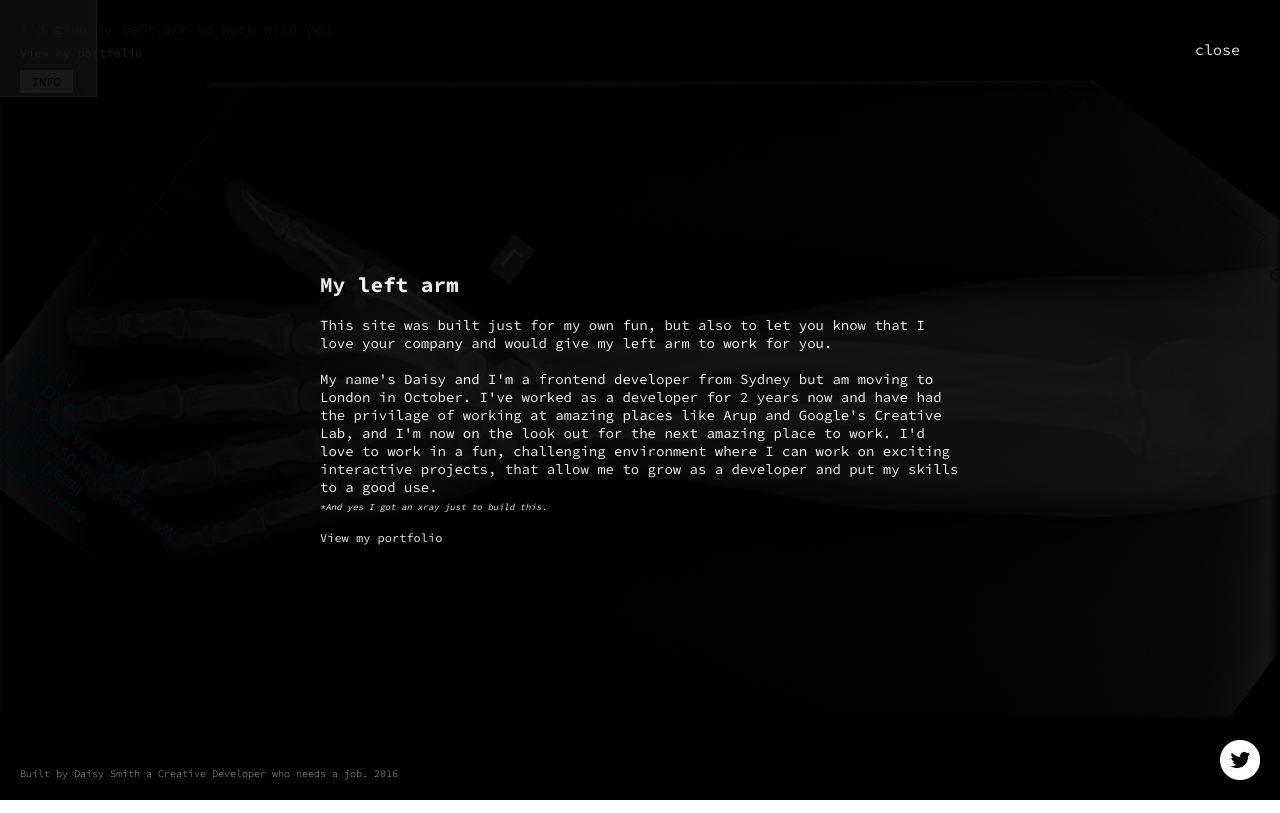
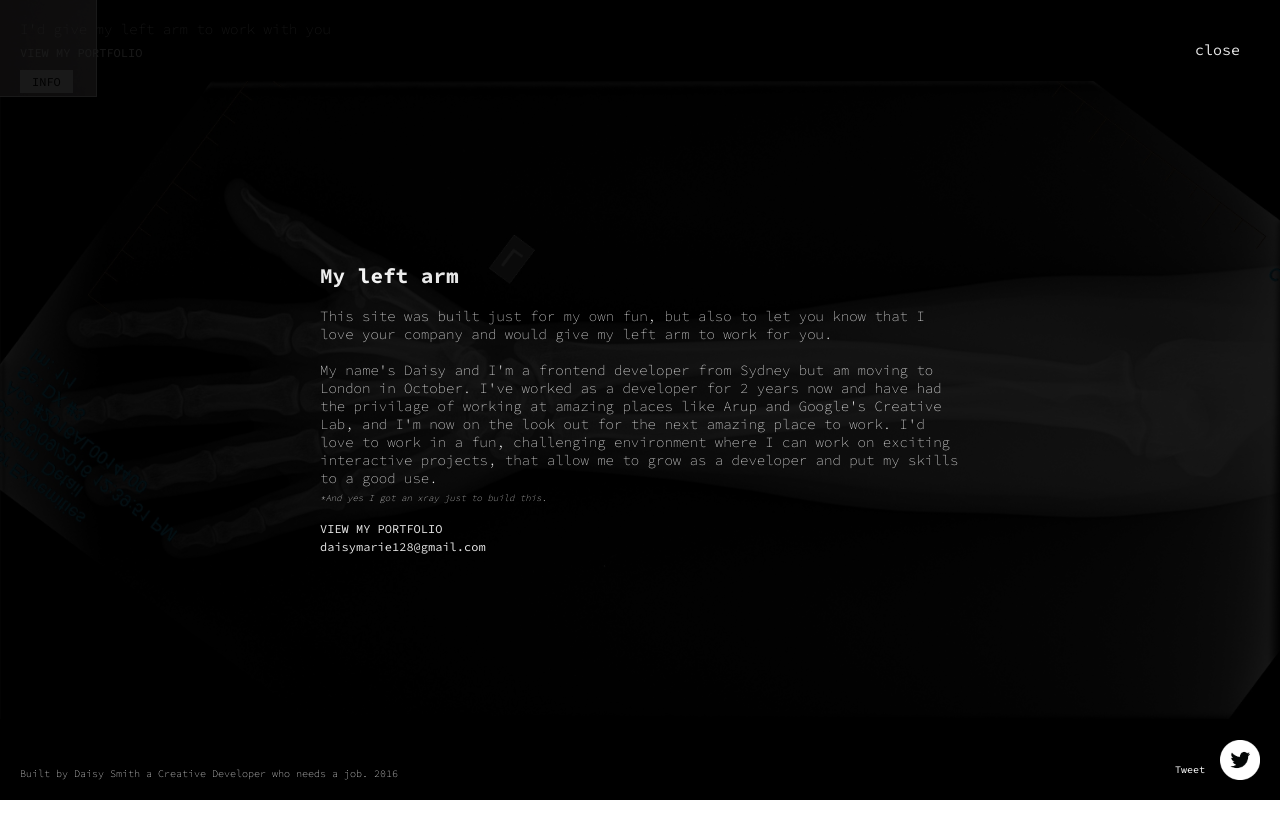
Before and after one commit to daisymarie128/my-left-arm, a plain HTML site: page index.html in a window 1280 px wide. Both pictures are taken after a click on the element "INFO". Drawn offline with nearby package versions, Linux system fonts and the light colour scheme.

Commit message:
added tweet button plus styles

```diff
--- a/index.html
+++ b/index.html
@@ -36,6 +36,8 @@
           <i>*And yes I got an xray just to build this.</i>
           </p>
           <a class="portfolio-link" target="_blank" href="http://daisymarie128.github.io/">View my portfolio</a>
+          <br>
+          <a class="portfolio-link" href="mailto:daisymarie128@gmail.com">daisymarie128@gmail.com</a>
         </div>
       </div>
       <p class="copyright">Built by Daisy Smith a Creative Developer who needs a job. 2016</p>
--- a/style.css
+++ b/style.css
@@ -47,6 +47,7 @@ a {
   font-weight: 400;
   font-size: 1.2rem;
   cursor: pointer;
+  text-transform: uppercase;
 }
 
 .copyright {
@@ -62,6 +63,13 @@ a {
   bottom: 0;
   right: 0;
 }
+
+.twitter-share-button {
+  position: absolute !important;
+  bottom: 24px;
+  right: 75px;
+}
+
 
 
 /*----------------------
@@ -115,12 +123,17 @@ a {
   left: 50%;
   transform: translate( -50%, -50%);
   font-size: 1.4rem;
+  font-weight: 200;
 }
 
 #pop-out-text .portfolio-link{
   position: relative;
   top: 0;
   margin: 0;
+}
+
+#pop-out-text .portfolio-link:last-of-type{
+  text-transform: lowercase;
 }
 
 
```
